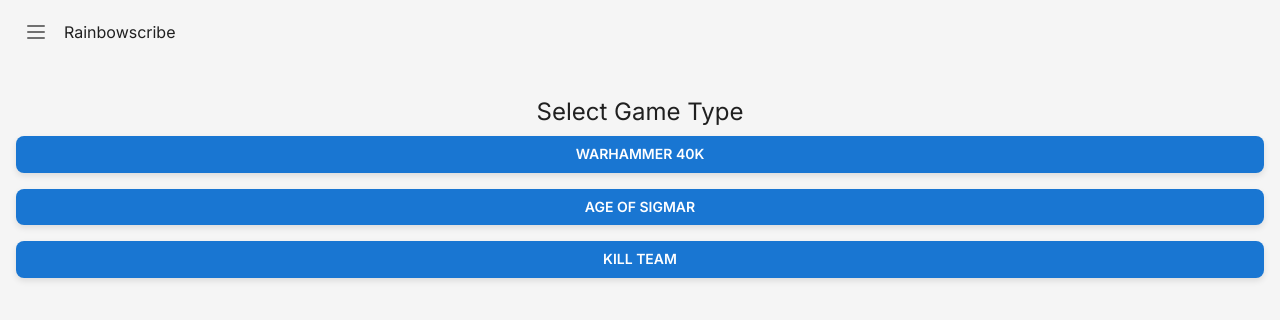
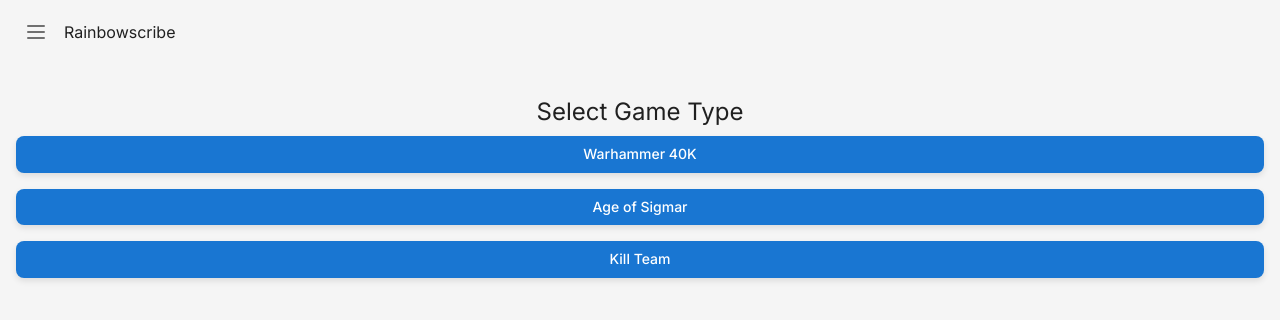
Before and after one commit to henrikdavison/rainbowscribe, a React (Create React App) app: page /army-builder in a window 1280 px wide. Shown: the top 320 px of the page. Built offline with nearby package versions, Linux system fonts and the light colour scheme.

Commit message:
options button styling

```diff
--- a/src/components/Step3ArmyBuilder/ArmyBuilder.js
+++ b/src/components/Step3ArmyBuilder/ArmyBuilder.js
@@ -1,5 +1,5 @@
 import React, { useState } from 'react';
-import { Box, Typography, IconButton, Menu, MenuItem, TextField } from '@mui/material';
+import { Box, Typography, IconButton, Menu, MenuItem, TextField, Button } from '@mui/material';
 import { MoreVertical, Edit3 } from 'lucide-react';
 import CategoryList from './CategoryList';
 
@@ -54,7 +54,6 @@
             autoFocus
             fullWidth
             sx={{
-
               color: hasEditedName ? 'text.primary' : 'text.secondary',
             }}
           />
@@ -72,9 +71,13 @@
             </IconButton>
           </Box>
         )}
-        <IconButton onClick={handleMenuOpen} color="inherit" sx={{ ml: 1 }}>
-          <MoreVertical size={20} />
-        </IconButton>
+        <Button
+          variant="options"
+          onClick={handleMenuOpen}
+          endIcon={<MoreVertical size={18} />} // Icon moved to the right
+        >
+          Options
+        </Button>
         <Menu
           anchorEl={anchorEl}
           open={Boolean(anchorEl)}
--- a/src/theme/theme.js
+++ b/src/theme/theme.js
@@ -6,6 +6,7 @@
 import "@fontsource/inter/500.css";
 import "@fontsource/inter/600.css";
 import "@fontsource/inter/700.css";
+import { capitalize } from '@mui/material';
 
 const getTheme = (mode) => {
   const theme = createTheme({
@@ -27,9 +28,10 @@
     typography: {
       ...typography,
       fontFamily: 'Inter, sans-serif',
-      h1: { fontWeight: 700, fontSize: '2.5rem' },
+      h1: { fontWeight: 600, fontSize: '2.5rem' },
       h2: { fontWeight: 600, fontSize: '2rem' },
       body1: { fontWeight: 400, fontSize: '1rem' },
+      button: { textTransform: capitalize, },
     },
     shape: {
       borderRadius: 8,
@@ -75,6 +77,24 @@
           },
         },
       },
+      MuiButton: {
+        variants: [
+          {
+            props: { variant: 'options' },
+            style: ({ theme }) => ({
+              borderRadius: 16,
+              borderColor: theme.palette.text.secondary,
+              color: theme.palette.text.secondary,
+              borderWidth: 1,
+              borderStyle: 'solid',
+              '&:hover': {
+                borderColor: theme.palette.text.secondary,
+                backgroundColor: alpha(theme.palette.text.secondary, 0.1),
+              },
+            }),
+          },
+        ],
+      },
     },
     utils: {
       giveOuterPadding: {
```
